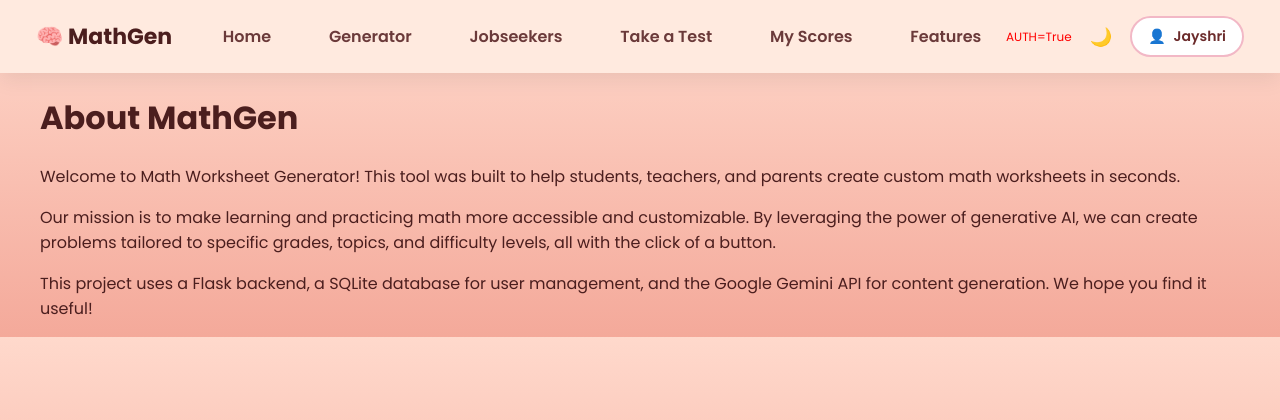
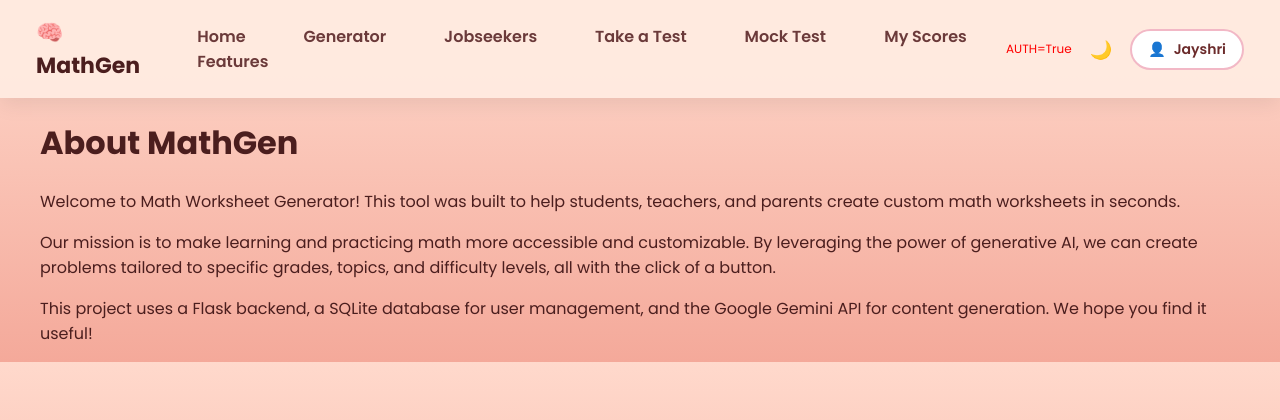
Before and after one commit to Jayshri7777/MathGen, a Flask app: page /about in a window 1280 px wide. Shown: the top 420 px of the page. Run offline with Flask 3, Linux system fonts and the light colour scheme; a user stored in the database is signed in.

Commit message:
Update base.html

```diff
--- a/templates/base.html
+++ b/templates/base.html
@@ -648,6 +648,9 @@ label.required::after {
         Take a Test
     </a>
 
+<a href="#" onclick="event.preventDefault(); showMockTest()">Mock Test</a>
+
+
     <a href="{{ url_for('my_scores') }}"
        class="{% if request.endpoint == 'my_scores' %}active{% endif %}">
         My Scores
@@ -991,6 +994,19 @@ document.addEventListener("DOMContentLoaded", function () {
 </script>
 {% endif %}
 
+<script>
+function showMockTest() {
+    const texts = [
+        "Mock Test feature coming soon",
+        "Preparing mock test engine 🧠",
+        "Mock tests will be enabled shortly ⏳",
+    ];
+
+    const randomText = texts[Math.floor(Math.random() * texts.length)];
+    alert(randomText);
+}
+</script>
+
 
 </body>
 </html>
```
